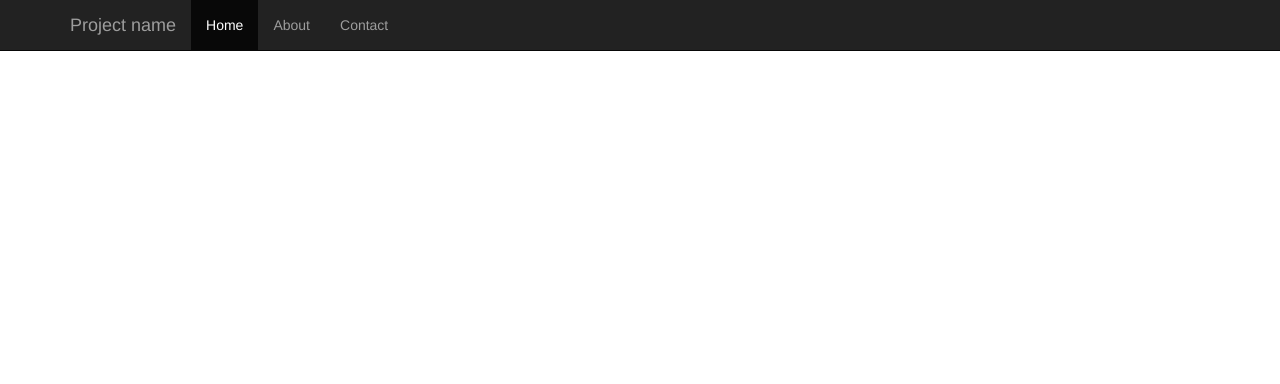
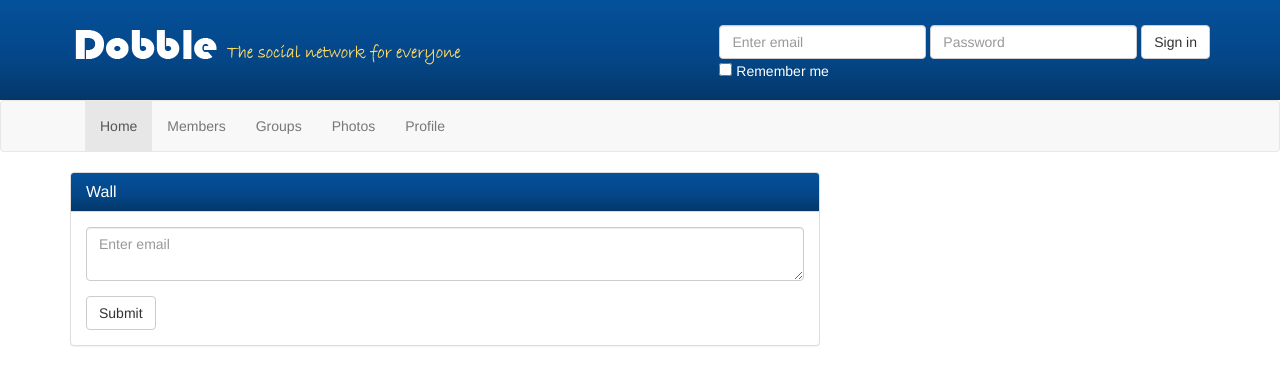
Before and after one commit to ricmclaughlin/projects_bootstrap, a plain HTML site: page dobble/index.html in a window 1280 px wide. Drawn offline with nearby package versions, Linux system fonts and the light colour scheme.

Commit message:
add dobble project -> wall

```diff
--- a/dobble/css/style.css
+++ b/dobble/css/style.css
@@ -1,3 +1,20 @@
-body {
-  padding-top: 50px;
+header{
+	background-image: linear-gradient(#04519b, #044687 60%, #033769);
+	color: white;
+	min-height: 100px;
+	padding-top: 25px;
+
 }
+
+header form {
+	float: right;
+}
+
+header .logo {
+	float: left;
+}
+
+#top-container .panel-heading {
+	background-image: linear-gradient(#04519b, #044687 60%, #033769);
+	color: white;
+}
--- a/dobble/index.html
+++ b/dobble/index.html
@@ -7,7 +7,7 @@
     <!-- The above 3 meta tags *must* come first in the head; any other head content must come *after* these tags -->
 
 
-    <title>Starter Template for Bootstrap</title>
+    <title>Dobble</title>
 
     <!-- Bootstrap core CSS -->
     <link href="css/bootstrap.css" rel="stylesheet">
@@ -17,8 +17,32 @@
   </head>
 
   <body>
+    <header>
+      <div class="container">
+        <img class="logo" src="img/logo.png" alt="">
+        <form class="form-inline">
+          <div class="form-group">
+            <label class="sr-only" for="exampleInputEmail3">Email address</label>
+            <input type="email" class="form-control" id="exampleInputEmail3" placeholder="Enter email">
+          </div>
+          <div class="form-group">
+            <label class="sr-only" for="exampleInputPassword3">Password</label>
+            <input type="password" class="form-control" id="exampleInputPassword3" placeholder="Password">
+          </div>
 
-    <nav class="navbar navbar-inverse navbar-fixed-top">
+          <button type="submit" class="btn btn-default">Sign in</button>
+          <br>
+          <div class="checkbox">
+            <label>
+              <input type="checkbox"> Remember me
+            </label>
+          </div>
+        </form>
+      </div>
+    </header>
+
+
+    <nav class="navbar navbar-default ">
       <div class="container">
         <div class="navbar-header">
           <button type="button" class="navbar-toggle collapsed" data-toggle="collapse" data-target="#navbar" aria-expanded="false" aria-controls="navbar">
@@ -27,19 +51,44 @@
             <span class="icon-bar"></span>
             <span class="icon-bar"></span>
           </button>
-          <a class="navbar-brand" href="#">Project name</a>
         </div>
         <div id="navbar" class="collapse navbar-collapse">
           <ul class="nav navbar-nav">
-            <li class="active"><a href="#">Home</a></li>
-            <li><a href="#about">About</a></li>
-            <li><a href="#contact">Contact</a></li>
+            <li class="active"><a href="index.html">Home</a></li>
+            <li><a href="members.html">Members</a></li>
+            <li><a href="groups.html">Groups</a></li>
+            <li><a href="photos.html">Photos</a></li>
+            <li><a href="profile.html">Profile</a></li>
           </ul>
         </div><!--/.nav-collapse -->
       </div>
     </nav>
 
    <section>
+     <div id="top-container" class="container">
+       <div class="row">
+         <div class="col-md-8">
+            <div class="panel panel-default">
+              <div class="panel-heading wall-heading">
+                <h3 class="panel-title">Wall</h3>
+              </div>
+              <div class="panel-body">
+                <form>
+                  <div class="form-group">
+                    <textarea "email" class="form-control"  placeholder="Enter email"></textarea>
+                  </div>
+
+
+                  <button type="submit" class="btn btn-default">Submit</button>
+                </form>
+              </div>
+            </div>
+          </div>
+         <div class="col-md-4">
+
+         </div>
+       </div>
+     </div>
 
    </section>
 
```
Also changed, not shown: dobble/img/group.png (added), dobble/img/logo.png (added), dobble/img/sample1.jpg (added), dobble/img/sample2.jpg (added), dobble/img/sample3.jpg (added), dobble/img/sample4.jpg (added), dobble/img/sample5.jpg (added), dobble/img/sample6.jpg (added), dobble/img/user.png (added), 2 other files.
